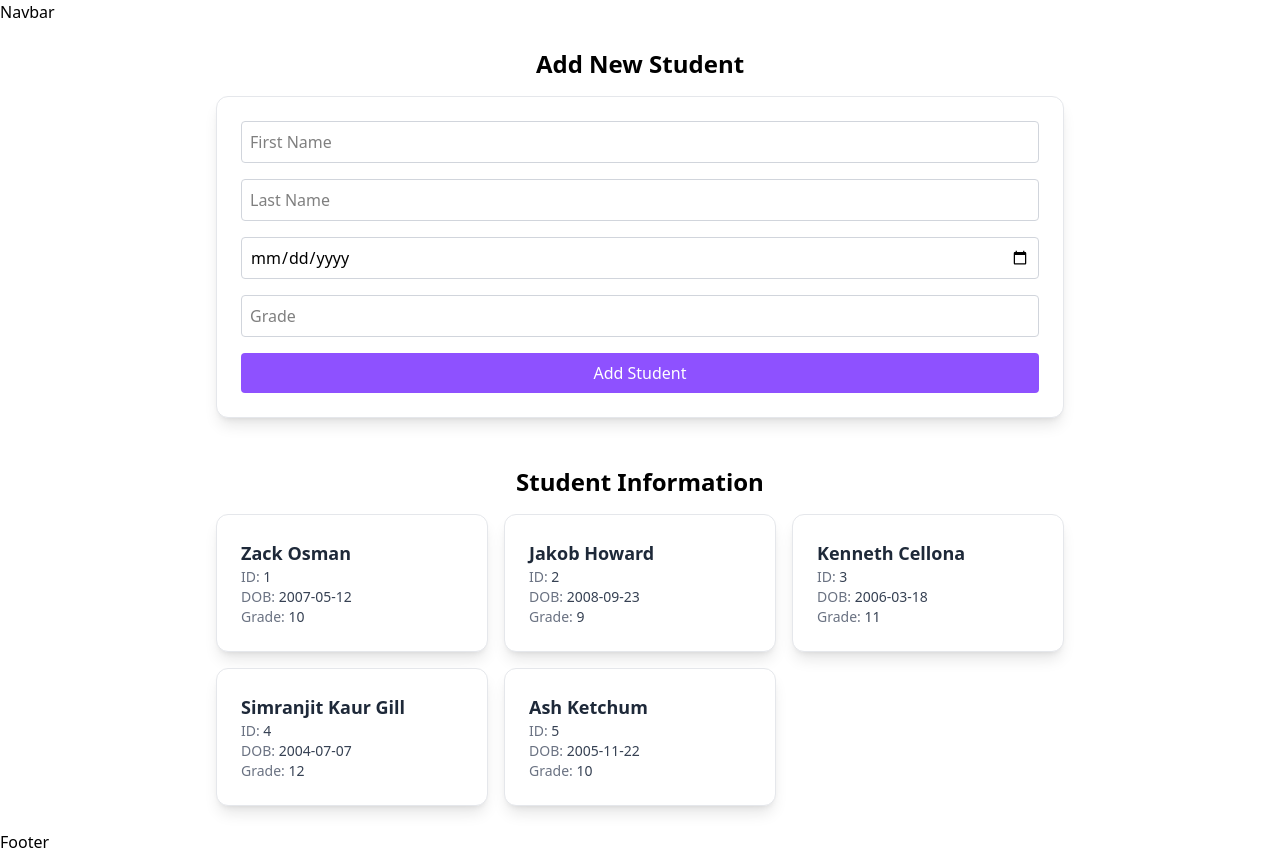
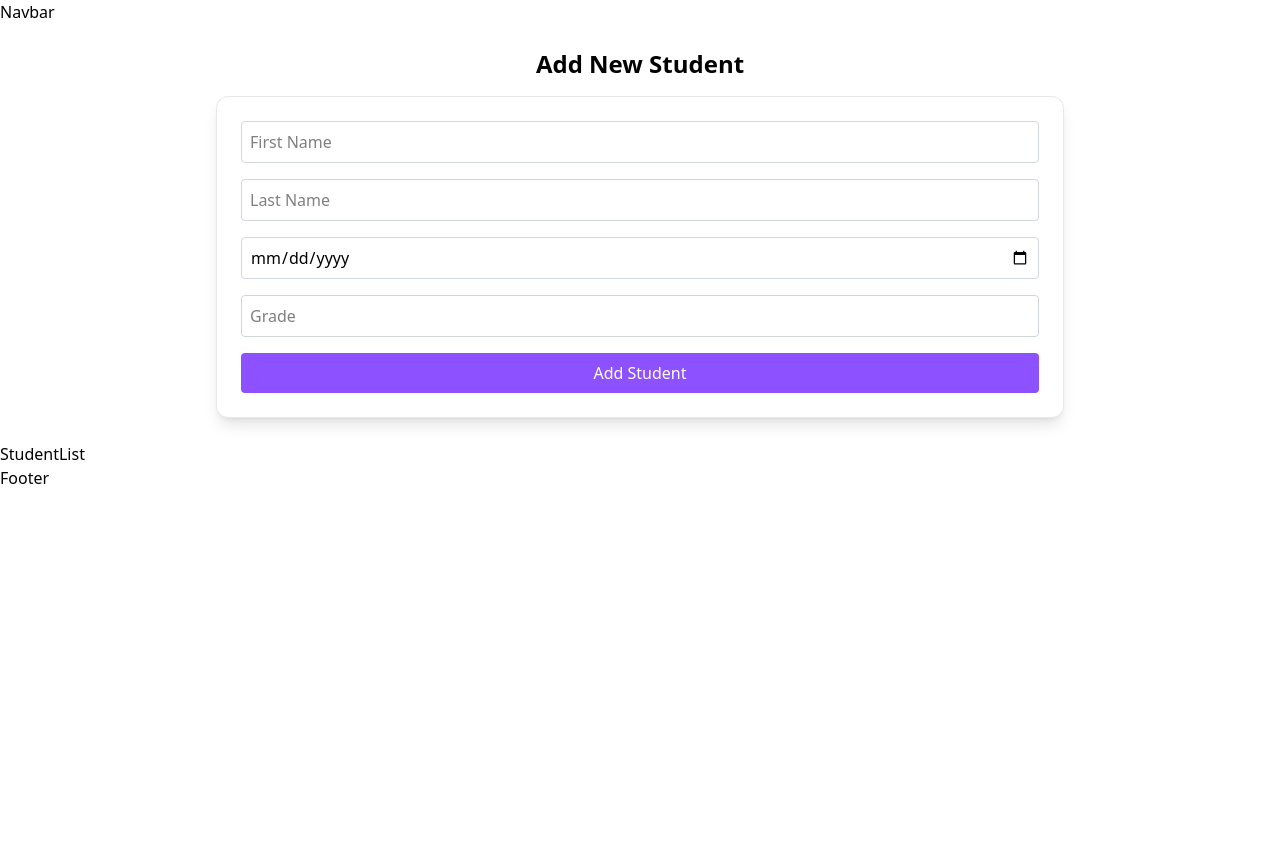
Before and after one commit to Zakariya-Osman/EFEDC-AS2-WEB2, a Next.js app: page / in a window 1280 px wide. After the commit the page ends 800 px from the top, so only its background shows below. Built offline with nearby package versions, Linux system fonts and the light colour scheme.

Commit message:
Update StudentList.js

```diff
--- a/components/StudentList.js
+++ b/components/StudentList.js
@@ -6,22 +6,8 @@ const StudentList = () => {
   const { students } = useStudents();
 
   return (
-    <div className="p-6 max-w-4xl mx-auto">
-      <h1 className="text-2xl font-bold text-center mb-4">Student Information</h1>
-      {students.length === 0 ? (
-        <p className="text-center text-gray-500">No students found.</p>
-      ) : (
-        <div className="grid gap-4 sm:grid-cols-2 lg:grid-cols-3">
-          {students.map(({ id, firstName, lastName, dateOfBirth, grade }) => (
-            <div key={id} className="bg-white shadow-lg rounded-xl p-6 border border-gray-200 hover:shadow-xl transition">
-              <h2 className="text-lg font-semibold text-gray-800">{firstName} {lastName}</h2>
-              <p className="text-sm text-gray-500">ID: <span className="font-medium text-gray-700">{id}</span></p>
-              <p className="text-sm text-gray-500">DOB: <span className="font-medium text-gray-700">{dateOfBirth}</span></p>
-              <p className="text-sm text-gray-500">Grade: <span className="font-medium text-gray-700">{grade}</span></p>
-            </div>
-          ))}
-        </div>
-      )}
+    <div>
+      StudentList
     </div>
   );
 };
```
